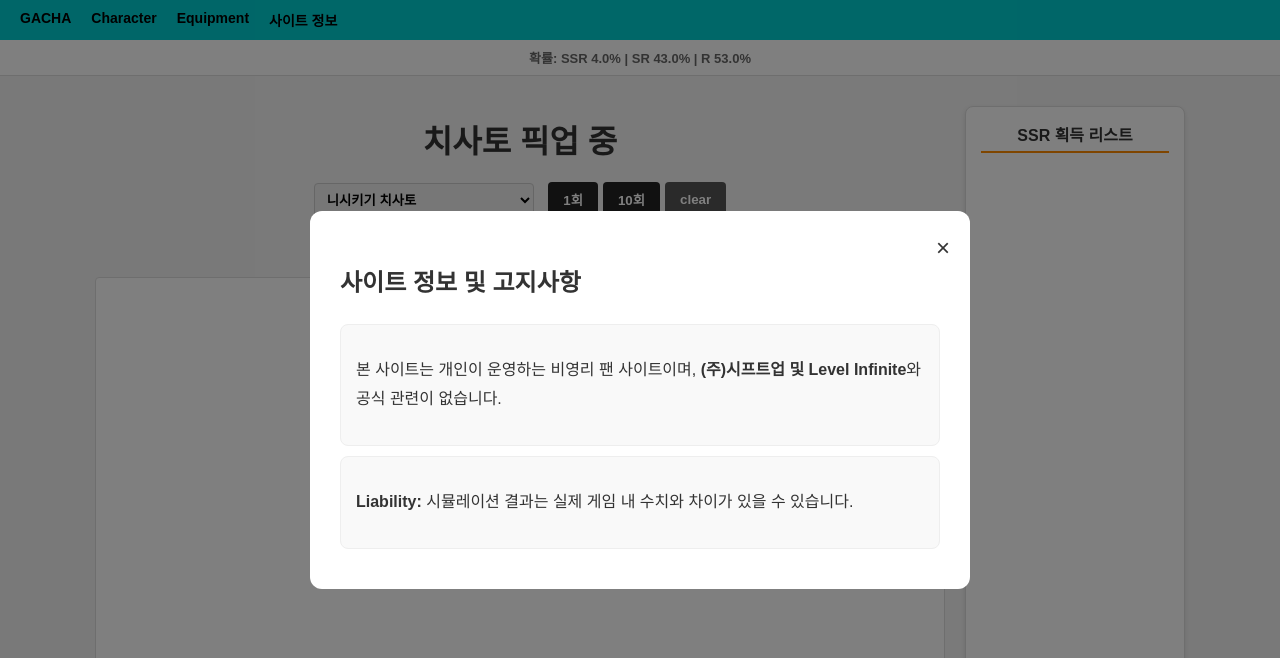
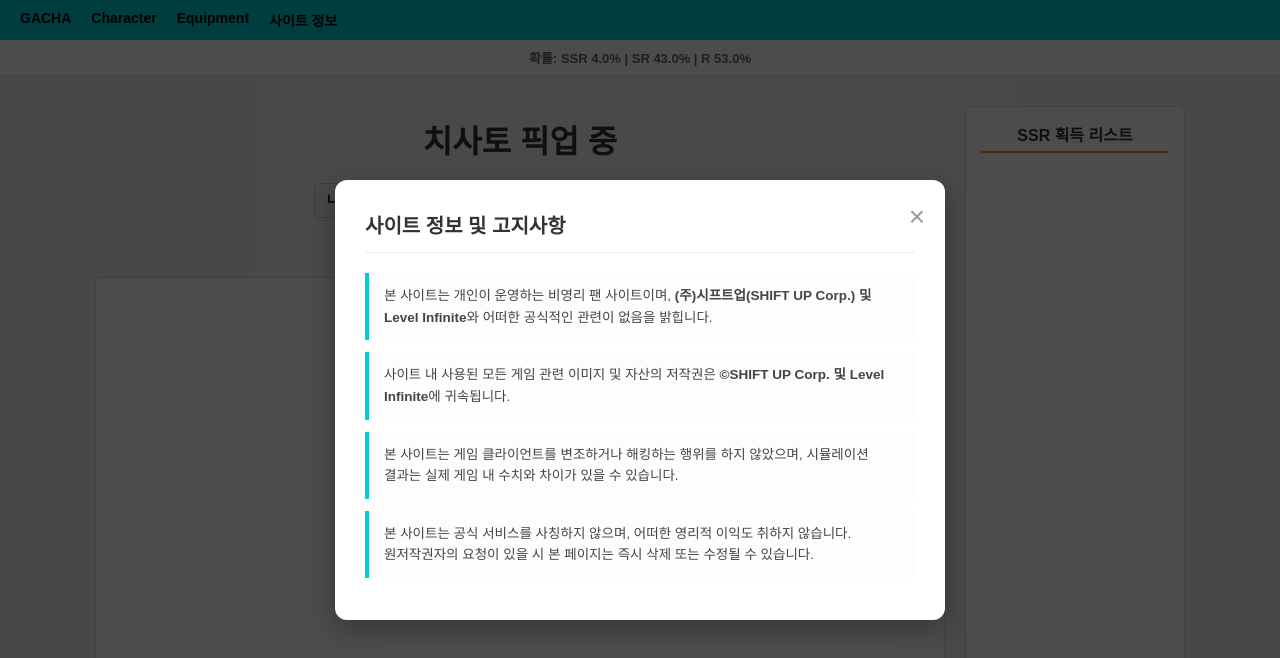
Before and after one commit to Majhochan/rkci, a plain HTML site: page index.html in a window 1280 px wide. Both pictures are taken after a click on the element "사이트 정보". Drawn offline with Linux system fonts and the light colour scheme.

Commit message:
Update index.html

```diff
--- a/index.html
+++ b/index.html
@@ -62,11 +62,11 @@
             align-items: center;
         }
 
-        /* [핵심 수정: 결과창 내부 카드 중앙 정렬] */
+        /* 결과창 내부 카드 중앙 정렬 */
         .gacha-result {
             display: grid;
             grid-template-columns: repeat(5, 145px);
-            justify-content: center; /* 카드 뭉치를 가로 중앙으로 */
+            justify-content: center;
             gap: 12px;
             background: #fff;
             border: 1px solid #ddd;
@@ -88,11 +88,14 @@
             box-sizing: border-box;
         }
 
-        /* [모달 스타일] */
-        .modal { display: none; position: fixed; z-index: 1000; left: 0; top: 0; width: 100%; height: 100%; background-color: rgba(0,0,0,0.5); align-items: center; justify-content: center; }
-        .modal-content { background-color: #fff; padding: 30px; border-radius: 12px; width: 90%; max-width: 600px; line-height: 1.8; position: relative; }
-        .info-box { background: #f9f9f9; border: 1px solid #eee; padding: 15px; border-radius: 8px; margin-bottom: 10px; }
-        .close-btn { position: absolute; top: 15px; right: 20px; font-size: 24px; cursor: pointer; }
+        /* [모달 스타일 업데이트] */
+        .modal { display: none; position: fixed; z-index: 1000; left: 0; top: 0; width: 100%; height: 100%; background-color: rgba(0,0,0,0.7); align-items: center; justify-content: center; }
+        .modal-content { background-color: #fff; padding: 30px; border-radius: 12px; width: 90%; max-width: 550px; line-height: 1.6; position: relative; box-shadow: 0 10px 30px rgba(0,0,0,0.3); }
+        .info-box { background: #fdfdfd; border-left: 4px solid #00ced1; padding: 12px 15px; margin-bottom: 12px; font-size: 13.5px; color: #444; }
+        .info-box p { margin: 0; word-break: keep-all; }
+        .close-btn { position: absolute; top: 15px; right: 20px; font-size: 28px; cursor: pointer; color: #999; }
+        .close-btn:hover { color: #333; }
+        .modal-title { margin-top: 0; margin-bottom: 20px; font-size: 20px; border-bottom: 1px solid #eee; padding-bottom: 10px; }
 
         /* [가챠 UI 스타일] */
         h1 { font-size: 32px; margin: 10px 0 20px 0; text-align: center; }
@@ -134,12 +137,22 @@
 <div id="infoModal" class="modal">
     <div class="modal-content">
         <span class="close-btn" onclick="closeModal()">&times;</span>
-        <h2>사이트 정보 및 고지사항</h2>
+        <h2 class="modal-title">사이트 정보 및 고지사항</h2>
+
         <div class="info-box">
-            <p>본 사이트는 개인이 운영하는 비영리 팬 사이트이며, <b>(주)시프트업 및 Level Infinite</b>와 공식 관련이 없습니다.</p>
+            <p>본 사이트는 개인이 운영하는 비영리 팬 사이트이며, <b>(주)시프트업(SHIFT UP Corp.) 및 Level Infinite</b>와 어떠한 공식적인 관련이 없음을 밝힙니다.</p>
         </div>
+
         <div class="info-box">
-            <p><b>Liability:</b> 시뮬레이션 결과는 실제 게임 내 수치와 차이가 있을 수 있습니다.</p>
+            <p>사이트 내 사용된 모든 게임 관련 이미지 및 자산의 저작권은 <b>©SHIFT UP Corp. 및 Level Infinite</b>에 귀속됩니다.</p>
+        </div>
+
+        <div class="info-box">
+            <p>본 사이트는 게임 클라이언트를 변조하거나 해킹하는 행위를 하지 않았으며, 시뮬레이션 결과는 실제 게임 내 수치와 차이가 있을 수 있습니다.</p>
+        </div>
+
+        <div class="info-box">
+            <p>본 사이트는 공식 서비스를 사칭하지 않으며, 어떠한 영리적 이익도 취하지 않습니다. 원저작권자의 요청이 있을 시 본 페이지는 즉시 삭제 또는 수정될 수 있습니다.</p>
         </div>
     </div>
 </div>
@@ -180,12 +193,19 @@
     function openModal() { document.getElementById('infoModal').style.display = 'flex'; }
     function closeModal() { document.getElementById('infoModal').style.display = 'none'; }
 
+    // 배경 클릭 시 닫기 기능 추가
+    window.onclick = function(event) {
+        const modal = document.getElementById('infoModal');
+        if (event.target == modal) {
+            closeModal();
+        }
+    }
+
     let totalCount = 0;
     let ssrCount = 0;
     let pickupCount = 0;
     let ssrInventory = {};
 
-    // 로직 및 리스트 원상복구
     const rList = ["솔져 E.G.", "솔져 O.W.", "솔져 F.A.", "프로덕트 08", "프로덕트 12", "프로덕트 23", "iDoll 플라워", "iDoll 오션", "iDoll 썬"];
     const srList = ["미카", "벨로타", "아니스", "미하라", "N102", "에테르", "라피", "네온", "델타"];
 
@@ -211,7 +231,6 @@
             let rand = Math.random() * 100;
             let res = { grade: "", name: "", isPickup: false };
 
-            // 세부 확률 로직 원상복구
             if (rand <= 2.0) {
                 res = { grade: "SSR", name: pickupName, isPickup: true };
                 ssrCount++; pickupCount++; updateSsrHistory(res.name);
```
